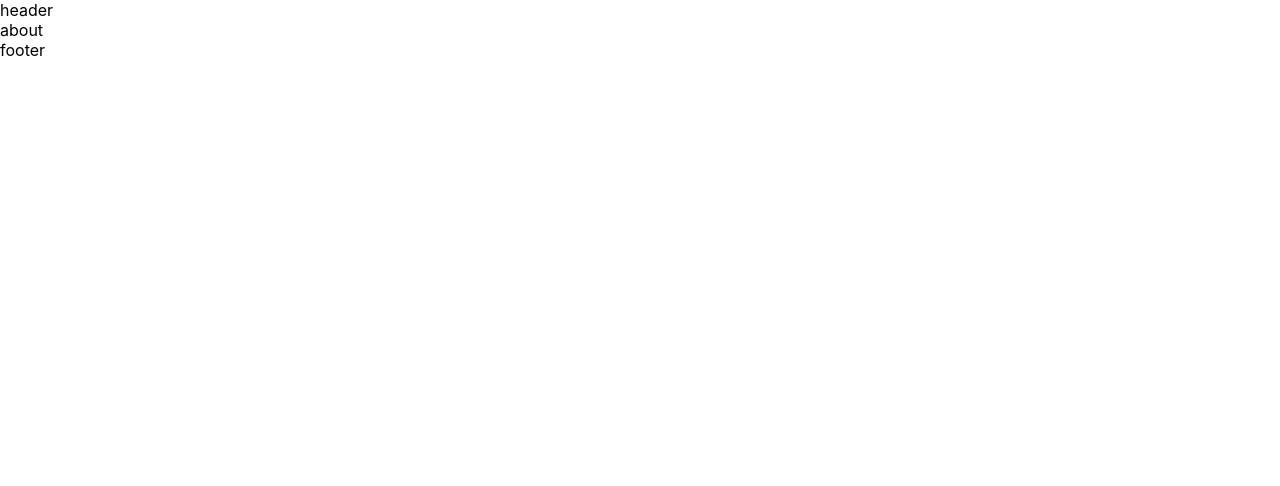
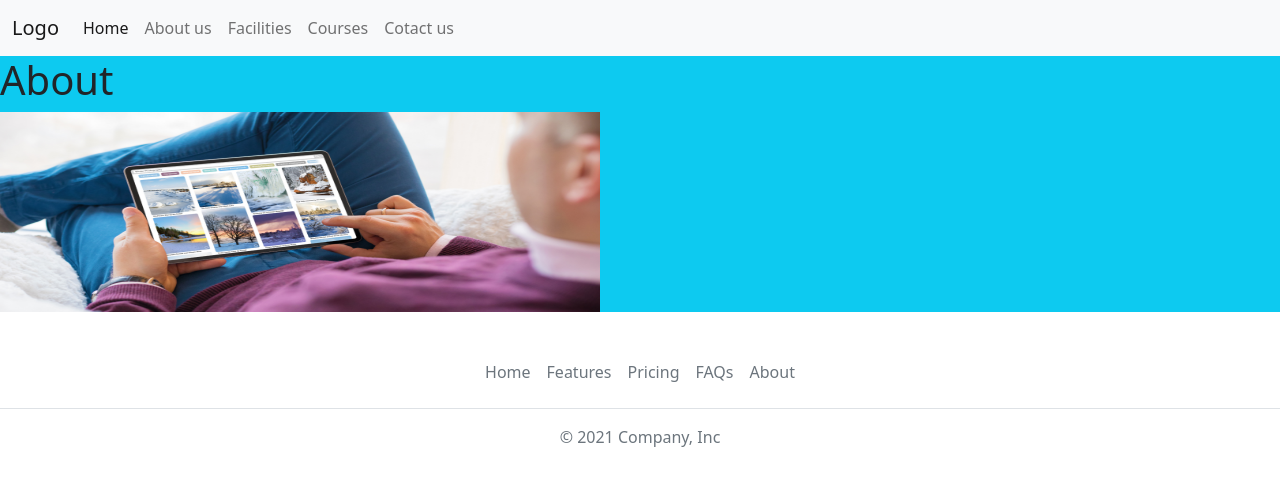
Before and after one commit to ervkgithub/cetpa_nextJS, a Next.js app: page /about in a window 1280 px wide. Shown: the top 486 px of the page. Built offline with nearby package versions, Linux system fonts and the light colour scheme.

Commit message:
header Footer added

```diff
--- a/common/footer.js
+++ b/common/footer.js
@@ -1,8 +1,38 @@
-
 const Footer = () => {
   return (
-    <div>footer</div>
-  )
-}
+    <>
+      <footer className="py-3 my-4">
+        <ul className="nav justify-content-center border-bottom pb-3 mb-3">
+          <li className="nav-item">
+            <a href="#" className="nav-link px-2 text-muted">
+              Home
+            </a>
+          </li>
+          <li className="nav-item">
+            <a href="#" className="nav-link px-2 text-muted">
+              Features
+            </a>
+          </li>
+          <li className="nav-item">
+            <a href="#" className="nav-link px-2 text-muted">
+              Pricing
+            </a>
+          </li>
+          <li className="nav-item">
+            <a href="#" className="nav-link px-2 text-muted">
+              FAQs
+            </a>
+          </li>
+          <li className="nav-item">
+            <a href="#" className="nav-link px-2 text-muted">
+              About
+            </a>
+          </li>
+        </ul>
+        <p className="text-center text-muted">© 2021 Company, Inc</p>
+      </footer>
+    </>
+  );
+};
 
-export default Footer
+export default Footer;
--- a/common/header.js
+++ b/common/header.js
@@ -1,8 +1,57 @@
+import Link from "next/link";
 
 const Header = () => {
   return (
-    <div>header</div>
-  )
-}
+    <>
+      <nav className="navbar navbar-expand-lg navbar-light bg-light">
+        <div className="container-fluid">
+          <a className="navbar-brand" href="#">
+            Logo
+          </a>
+          <button
+            className="navbar-toggler"
+            type="button"
+            data-bs-toggle="collapse"
+            data-bs-target="#navbarNav"
+            aria-controls="navbarNav"
+            aria-expanded="false"
+            aria-label="Toggle navigation"
+          >
+            <span className="navbar-toggler-icon"></span>
+          </button>
+          <div className="collapse navbar-collapse" id="navbarNav">
+            <ul className="navbar-nav">
+              <li className="nav-item">
+                <Link className="nav-link active" aria-current="page" href="/">
+                  Home
+                </Link>
+              </li>
+              <li className="nav-item">
+                <Link className="nav-link" href="/about">
+                  About us
+                </Link>
+              </li>
+              <li className="nav-item">
+                <Link className="nav-link" href="/facilities">
+                  Facilities
+                </Link>
+              </li>
+              <li className="nav-item">
+                <Link className="nav-link" href="/courses">
+                  Courses
+                </Link>
+              </li>
+              <li className="nav-item">
+                <Link className="nav-link" href="/contact">
+                  Cotact us
+                </Link>
+              </li>
+            </ul>
+          </div>
+        </div>
+      </nav>
+    </>
+  );
+};
 
-export default Header
+export default Header;
--- a/package.json
+++ b/package.json
@@ -9,6 +9,7 @@
     "lint": "next lint"
   },
   "dependencies": {
+    "bootstrap": "^5.2.2",
     "next": "13.0.3",
     "react": "18.2.0",
     "react-dom": "18.2.0"
--- a/pages/_app.js
+++ b/pages/_app.js
@@ -1,5 +1,6 @@
 import Layout from "../common/Layout";
 import "../styles/globals.css";
+import "../node_modules/bootstrap/dist/css/bootstrap.css"
 
 // function MyApp({ Component, pageProps }) {
 //   return <Component {...pageProps} />
--- a/pages/about.js
+++ b/pages/about.js
@@ -1,7 +1,13 @@
+import Image from "next/image"
 
 const About = () => {
   return (
-    <div>about</div>
+    <>
+    <div className="bg-info">
+      <h1>About</h1>
+      <Image width={600} height={200} src="/pic0.png" />
+      </div>
+    </>
   )
 }
 
--- a/pages/contact.js
+++ b/pages/contact.js
@@ -1,6 +1,6 @@
 const Contact = () => {
     return (
-      <div>contact</div>
+      <div>Contact</div>
     )
   }
 
--- a/pages/courses.js
+++ b/pages/courses.js
@@ -1,6 +1,6 @@
 const Courses = () => {
     return (
-      <div>contact</div>
+      <div>Courses</div>
     )
   }
 
--- a/pages/facilities.js
+++ b/pages/facilities.js
@@ -1,6 +1,6 @@
 const Facilities = () => {
     return (
-      <div>contact</div>
+      <div>Facilites</div>
     )
   }
 
```
Also changed, not shown: Command-Imp.txt, public/pic0.png (added), 1 other file (tests, documents, lock files or other folders).
